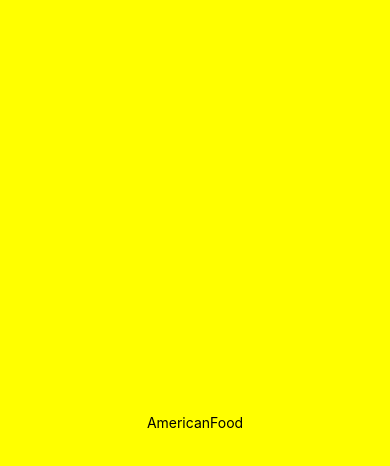
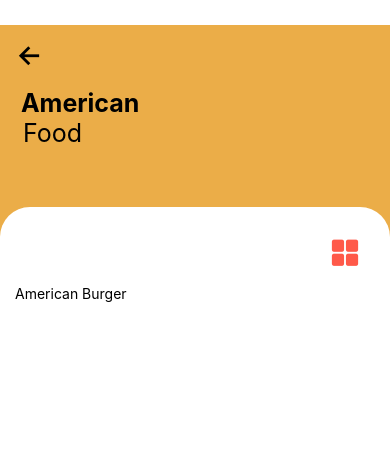
Before and after one commit to BbinMaharjan/UI-App, a React Native app: screen / in a window 390 px wide. Shown: the top 466 px of the page. Built offline with nearby package versions, Linux system fonts and the light colour scheme.

Commit message:
menu Ui design

```diff
--- a/App.js
+++ b/App.js
@@ -1,21 +1,19 @@
 import { StatusBar } from "expo-status-bar";
 import React from "react";
-import { StyleSheet, Text, View } from "react-native";
+import { StyleSheet, View, Text } from "react-native";
+import FoodMenu from "./screens/foodmenu";
 
 export default function App() {
   return (
     <View style={styles.container}>
-      <Text>AmericanFood</Text>
       <StatusBar style="auto" />
+      <FoodMenu />
     </View>
   );
 }
-
 const styles = StyleSheet.create({
   container: {
     flex: 1,
-    backgroundColor: "yellow",
-    alignItems: "center",
-    justifyContent: "center",
+    marginTop: 25,
   },
 });
--- /dev/null
+++ b/components/fmc.js
@@ -0,0 +1,38 @@
+import React from "react";
+import { StyleSheet, Text, View } from "react-native";
+import { Ionicons, AntDesign } from "@expo/vector-icons";
+import Color from "../constant/color";
+const Navbar = () => {
+  return (
+    <View style={styles.navbar}>
+      <Ionicons name="arrow-back-outline" size={30} color="black" />
+    </View>
+  );
+};
+const Menubar = () => {
+  return (
+    <View style={styles.menubar}>
+      <Ionicons name="grid" size={30} color={Color.lightRed} />
+    </View>
+  );
+};
+
+const Menulist = () => {
+  return (
+    <View style={styles.list}>
+      <Text>American Burger</Text>
+    </View>
+  );
+};
+const styles = StyleSheet.create({
+  navbar: {
+    justifyContent: "flex-start",
+  },
+  menubar: {
+    alignItems: "flex-end",
+    padding: 15,
+  },
+  list: {},
+});
+
+export { Navbar, Menubar, Menulist };
--- /dev/null
+++ b/constant/color.js
@@ -0,0 +1,7 @@
+const Colors = {
+  lightGray: "",
+  lightRed: "#ff5949",
+  lightYellow: "#ebad48",
+};
+
+export default Colors;
--- /dev/null
+++ b/screens/foodmenu.js
@@ -0,0 +1,39 @@
+import React from "react";
+import { View, Text, StyleSheet } from "react-native";
+import { Navbar, Menubar, Menulist } from "../components/fmc";
+import Color from "../constant/color";
+const Foodmenu = () => {
+  return (
+    <View style={styles.screen}>
+      <View style={styles.heading}>
+        <Navbar />
+        <Text style={styles.title}> American</Text>
+        <Text style={styles.subtitle}>Food</Text>
+      </View>
+      <View style={styles.menu}>
+        <Menubar />
+        <Menulist />
+      </View>
+    </View>
+  );
+};
+const styles = StyleSheet.create({
+  screen: {
+    flex: 1,
+    backgroundColor: Color.lightYellow,
+  },
+  heading: {
+    flex: 2,
+    padding: 15,
+  },
+  title: { fontSize: 25, marginTop: 15, fontWeight: "bold" },
+  subtitle: { fontSize: 25, marginLeft: 8 },
+  menu: {
+    flex: 8,
+    padding: 15,
+    backgroundColor: "white",
+    borderTopLeftRadius: 30,
+    borderTopRightRadius: 30,
+  },
+});
+export default Foodmenu;
```
Also changed, not shown: screens/foodhome.js (added).
